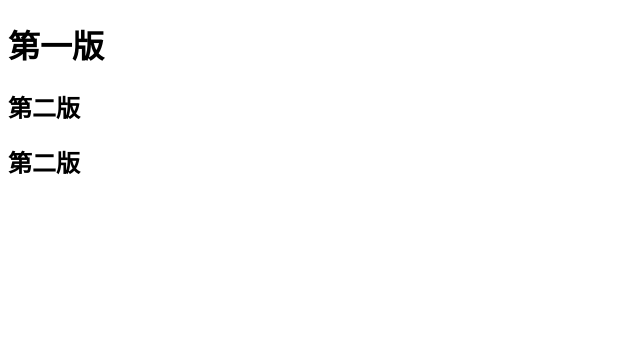
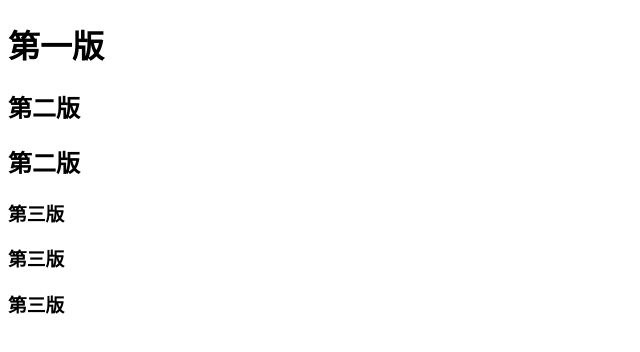
Before and after one commit to 601460455/text, a plain HTML site: page index.html in a window 1280 px wide. Shown: the whole page, without its empty margins (0-640 px from the left). Drawn offline with Linux system fonts and the light colour scheme.

Commit message:
第三次

```diff
--- a/index.html
+++ b/index.html
@@ -11,6 +11,9 @@
     <h1>第一版</h1>
     <h2>第二版</h2>
     <h2>第二版</h2>
+    <h3>第三版</h3>
+    <h3>第三版</h3>
+    <h3>第三版</h3>
 </body>
 
 </html>
```
